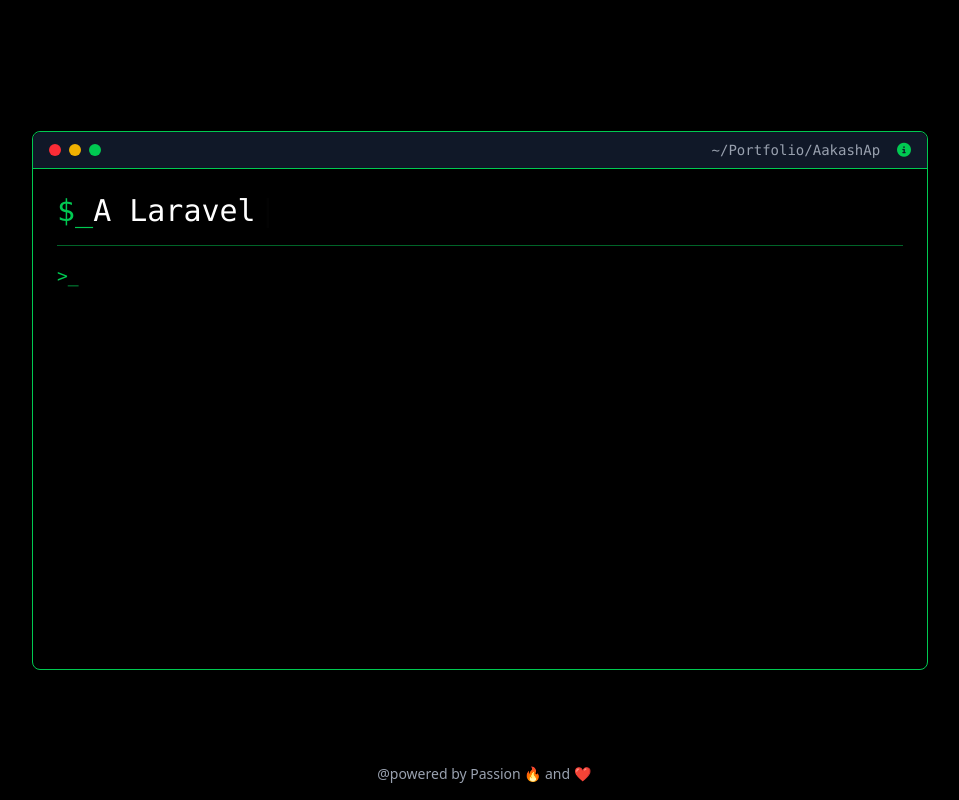
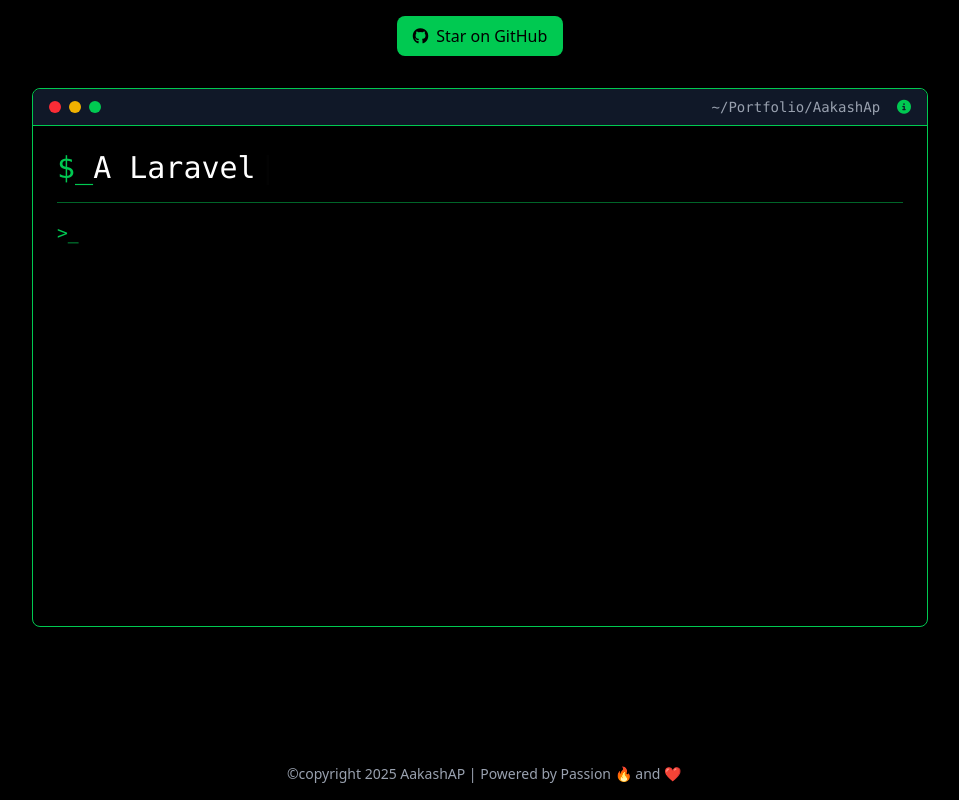
Before and after one commit to AakashAp01/Terminal-Portfolio, a React (Vite) app: page / in a window 1280 px wide. Shown: the whole page, without its empty margins (160-1119 px from the left). Built offline with nearby package versions, Linux system fonts and the light colour scheme.

Commit message:
Add Header and Projects components; enhance command history functionality and update styling for improved user experience

```diff
--- a/index.html
+++ b/index.html
@@ -7,7 +7,7 @@
     <link href="./src/assets/style.css" rel="stylesheet">
     <title>AakashAp</title>
   </head>
-  <body class="w-[1200px] m-auto bg-black">
+  <body  class="bg-black" >
     <div id="root"></div>
     <script type="module" src="/src/main.jsx"></script>
   </body>
--- a/src/App.jsx
+++ b/src/App.jsx
@@ -2,22 +2,49 @@
 import Type from "./components/Type";
 import { useState } from "react";
 import "@fortawesome/fontawesome-free/css/all.min.css";
+
 import About from "./components/About";
-
 import TeckStack from "./components/TeckStack";
 import Resume from "./components/Resume";
 import Contact from "./components/contact";
 import CmdModal from "./components/CmdModal";
+import Header from "./components/Header";
+import Projects from "./components/Projects";
 
 function App() {
   const [command, setCommand] = useState("");
   const [output, setOutput] = useState([]);
+  const [commandHistory, setCommandHistory] = useState([]);
+  const [historyIndex, setHistoryIndex] = useState(-1);
 
-  // Handle Enter Key
+
   const handleKeyDown = (e) => {
     if (e.key === "Enter") {
+      if (command.trim() === "") return;
+
+      // Store command in history and reset index
+      setCommandHistory([command, ...commandHistory]);
+      setHistoryIndex(-1);
+
       executeCommand(command);
       setCommand("");
+    }
+    else if (e.key === "ArrowUp") {
+      // Move to previous command
+      if (historyIndex < commandHistory.length - 1) {
+        setHistoryIndex(historyIndex + 1);
+        setCommand(commandHistory[historyIndex + 1]);
+      }
+    }
+    else if (e.key === "ArrowDown") {
+      // Move to next command
+      if (historyIndex > 0) {
+        setHistoryIndex(historyIndex - 1);
+        setCommand(commandHistory[historyIndex - 1]);
+      } else {
+        setHistoryIndex(-1);
+        setCommand("");
+      }
     }
   };
 
@@ -26,30 +53,19 @@
     let newOutput = "";
     switch (cmd.toLowerCase()) {
       case "about":
-        newOutput = (
-          <About />
-        );
+        newOutput = (<About />);
         break;
-
       case "contact":
-        newOutput = (
-          <Contact />
-        );
+        newOutput = (<Contact />);
         break;
       case "tech-stack":
-        newOutput = (
-          <TeckStack />
-        );
-
+        newOutput = (<TeckStack/>);
         break;
       case "projects":
-        newOutput = "Check out my GitHub: github.com/aakashap";
+        newOutput = (<Projects/>);
         break;
       case "resume":
-        newOutput = (
-          <Resume />
-        );
-
+        newOutput = (<Resume/>);
         break;
       case "clear":
       case "cls":
@@ -57,7 +73,7 @@
         return;
       default:
         newOutput = (
-         <span className="text-red-400">error: {`"${cmd}"`} command not found!</span>
+          <span className="text-red-500">error: {`"${cmd}"`} command not found!</span>
         );
 
     }
@@ -75,7 +91,8 @@
 
   return (
     <>
-      <div className="overflow-hidden bg-black text-green-400 font-mono min-h-screen flex justify-center items-center">
+      <Header />
+      <div className="overflow-hidden  text-green-400 font-mono min-h-[95%] flex items-center justify-center p-4">
         <div className="w-full max-w-4xl border border-green-500 rounded-lg shadow-lg relative">
           {/* Terminal Header */}
           <div className="bg-gray-900 px-4 py-2 flex items-center justify-between rounded-t-lg border-b border-green-500">
@@ -87,12 +104,14 @@
               >
                 <span className="group-hover:block text-[8px]">✖</span>
               </div>
-              <div className="w-3 h-3 bg-yellow-500 rounded-full" title="Back" onClick={() => window.history.back()}></div>
-              <div className="w-3 h-3 bg-green-500 rounded-full" ></div>
+              <div
+                className="w-3 h-3 bg-yellow-500 rounded-full"
+                title="Back"
+                onClick={() => window.history.back()}
+              ></div>
+              <div className="w-3 h-3 bg-green-500 rounded-full"></div>
             </div>
-            <p className="text-gray-400 text-sm">~/Portfolio/AakashAp &nbsp;
-              {/* Info Icon with Tooltip */}
-
+            <p className="text-gray-400 text-sm truncate">~/Portfolio/AakashAp &nbsp;
               <i
                 className="fa-solid fa-info-circle text-green-500 cursor-pointer"
                 onClick={openModal}
@@ -102,9 +121,7 @@
           </div>
 
           {/* Terminal Body */}
-          <div
-            className="p-6 h-[500px] overflow-y-auto"
-          >
+          <div className="p-4 md:p-6 h-[500px] max-h-[80vh] overflow-y-auto">
             <Type />
 
             <motion.hr
@@ -115,14 +132,14 @@
             />
 
             {/* Output Section */}
-            <div className="mt-4 text-lg">
+            <div className="mt-4 text-lg space-y-2">
               {output.map((item, index) => (
                 <div key={index}>
                   <p>
-                    <span className="text-green-500">>_ </span>
+                    <span className="text-green-500">>_</span>
                     {item.command}
                   </p>
-                  <div className="text-white">{item.response}</div>
+                  <div className="text-white break-words">{item.response}</div>
                 </div>
               ))}
             </div>
@@ -143,11 +160,13 @@
         </div>
       </div>
 
-      {/* Made by Passion and Heart Emoji outside of terminal container */}
-      <div className="absolute bottom-4 left-1/2 transform -translate-x-1/2 text-gray-400 text-sm flex items-center justify-center w-full">
-        <p className="ml-2">@powered by Passion 🔥 and ❤️</p>
+      {/* Footer - Made with Passion */}
+      <div className="absolute bottom-4 left-1/2 transform -translate-x-1/2 text-gray-400 text-sm flex items-center justify-center w-full text-center px-4">
+        <p className="ml-2">©copyright {new Date().getFullYear()} AakashAP | Powered by Passion 🔥 and ❤️</p>
       </div>
+
     </>
+
   );
 
 }
--- a/src/assets/style.css
+++ b/src/assets/style.css
@@ -1 +1,20 @@
 @import "tailwindcss";
+
+/* Custom Green Scrollbar */
+::-webkit-scrollbar {
+    width: 5px;
+  }
+
+  ::-webkit-scrollbar-track {
+    background: transparent;
+    border-radius: 8px;
+  }
+
+  ::-webkit-scrollbar-thumb {
+    background: #10b943; /* Tailwind green-500 */
+    border-radius: 8px;
+  }
+
+  ::-webkit-scrollbar-thumb:hover {
+    background: #059669; /* Tailwind green-600 */
+  }
--- a/src/components/CmdModal.jsx
+++ b/src/components/CmdModal.jsx
@@ -6,12 +6,15 @@
       {isModalOpen && (
         <div className="fixed inset-0 bg-black bg-opacity-50 flex justify-center items-center z-50">
           <motion.div
-            className="bg-gray-900 p-6 rounded-lg shadow-lg w-96 max-w-lg"
+            className="bg-gray-900 p-6 rounded-lg shadow-lg w-auto max-w-lg"
             initial={{ opacity: 0, scale: 0.9 }}
             animate={{ opacity: 1, scale: 1 }}
             transition={{ duration: 0.3 }}
           >
-            <h2 className="text-green-400 text-2xl font-semibold mb-4">Command Info</h2>
+            <h2 className="text-green-400 text-2xl font-semibold mb-4 flex items-center gap-2">
+              <i className="fa-solid fa-terminal"></i> Command Info
+            </h2>
+
 
             <p className="text-white text-lg mb-4">
               Below are the available commands and their actions:
@@ -23,6 +26,9 @@
               <li><span className="text-green-400 font-semibold">about</span> - About Info</li>
               <li><span className="text-green-400 font-semibold">cls</span> or <span className="text-green-400 font-semibold">clear</span> - Clear Terminal</li>
               <li><span className="text-green-400 font-semibold">tech-stack</span> - Show Tech Stack</li>
+              <li><span className="text-green-400 font-semibold">projects</span> - Show all project wiht git-hub link</li>
+              <li><span className="text-green-400 font-semibold">↑ (Up Arrow)</span> - Show Previous Command</li>
+              <li><span className="text-green-400 font-semibold">↓ (Down Arrow)</span> - Show Next Command</li>
             </ul>
 
             <div className="mt-6 flex justify-end">
--- /dev/null
+++ b/src/components/Header.jsx
@@ -0,0 +1,20 @@
+import { motion } from "framer-motion";
+
+export default function Header() {
+  return (
+    <header className="w-auto p-4 flex justify-center items-center">
+
+      {/* Right Side - GitHub Star Button */}
+      <motion.a
+        href="https://github.com/aakashap01"
+        target="_blank"
+        rel="noopener noreferrer"
+        className="bg-green-500  px-4 py-2 rounded-lg flex items-center gap-2 hover:bg-green-400 transition duration-300"
+        whileHover={{ scale: 1.1 }}
+        whileTap={{ scale: 0.9 }}
+      >
+        <i className="fa-brands fa-github"></i> Star on GitHub
+      </motion.a>
+    </header>
+  );
+}
--- /dev/null
+++ b/src/components/Projects.jsx
@@ -0,0 +1,52 @@
+import { motion } from "framer-motion";
+
+export default function Projects() {
+  // Sample project data
+  const projects = [
+    {
+      name: "Portfolio Terminal",
+      description: "A terminal-style interactive portfolio.",
+      github: "https://github.com/aakashap01/portfolio-terminal",
+    },
+    {
+      name: "E-Commerce API",
+      description: "RESTful API for e-commerce with authentication.",
+      github: "https://github.com/aakashap01/ecommerce-api",
+    },
+    {
+      name: "Blog CMS",
+      description: "A full-stack content management system for blogs.",
+      github: "https://github.com/aakashap01/blog-cms",
+    },
+    {
+      name: "Task Manager",
+      description: "A simple task manager app with CRUD operations.",
+      github: "https://github.com/aakashap01/task-manager",
+    },
+  ];
+
+  return (
+    <div className="grid grid-cols-1 md:grid-cols-2 gap-6 text-white">
+      {projects.map((project, index) => (
+        <motion.div
+          key={index}
+          className=" p-4 rounded-lg m-2 shadow-lg border border-green-500 flex flex-col items-start space-y-3"
+          whileHover={{ scale: 1.01 }}
+          transition={{ duration: 0.3 }}
+        >
+          <i className="fa-solid fa-code text-green-400 text-2xl"></i>
+          <h3 className="text-green-400 text-xl font-semibold">{project.name}</h3>
+          <p className="text-gray-300">{project.description}</p>
+          <a
+            href={project.github}
+            target="_blank"
+            rel="noopener noreferrer"
+            className="text-green-400 hover:underline flex items-center gap-2"
+          >
+            <i className="fa-brands fa-github"></i> View on GitHub
+          </a>
+        </motion.div>
+      ))}
+    </div>
+  );
+}
```
